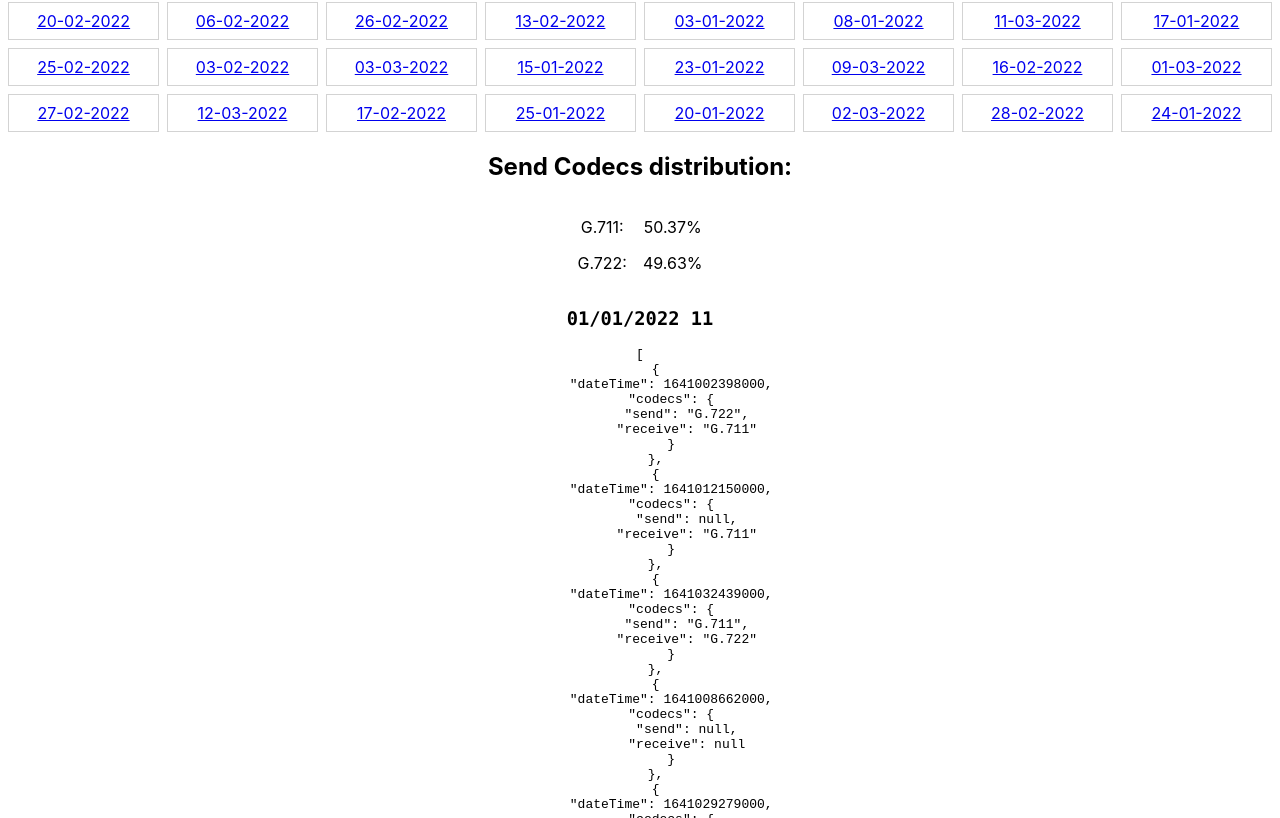
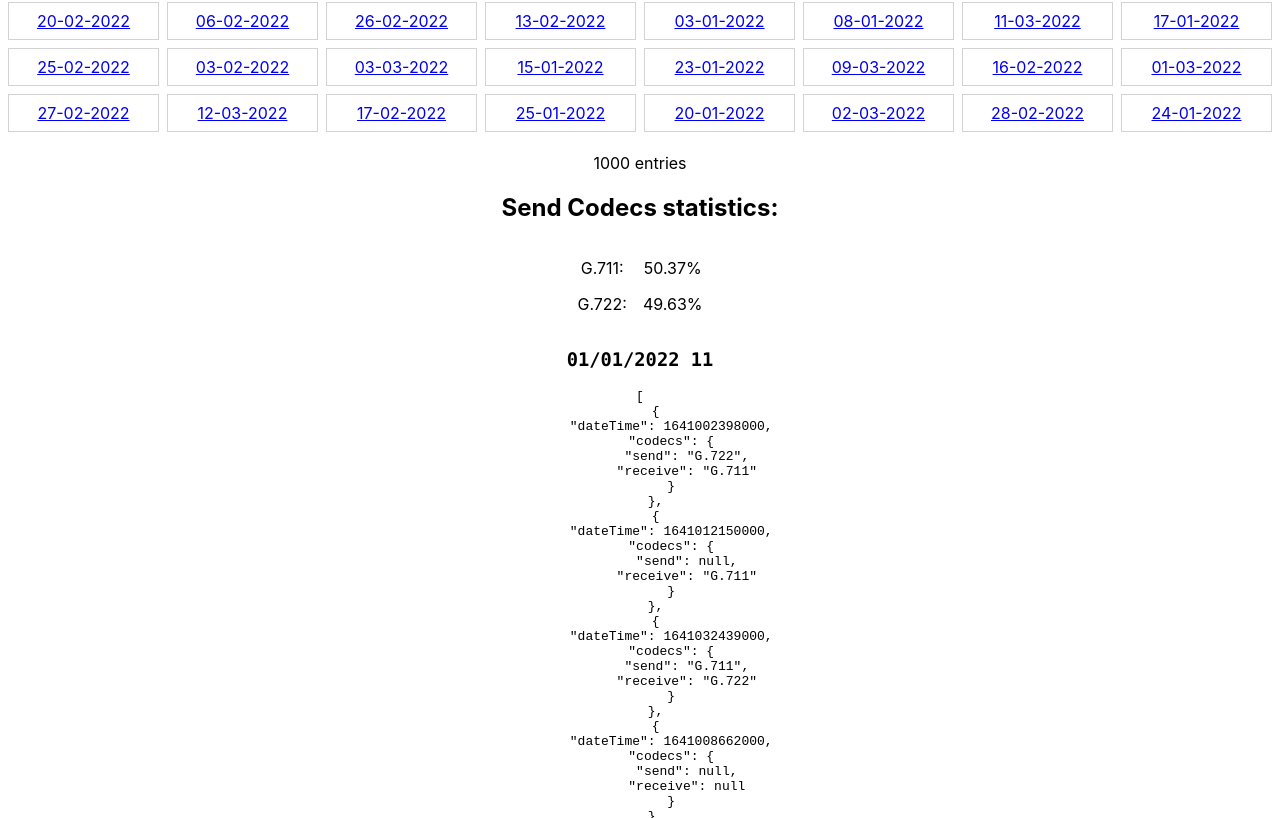
Before and after one commit to maurer2/fernsprecher-kodierer-dekodierer-schau, a React (Create React App) app in the folder app/: page / in a window 1280 px wide. Shown: the part 282-1100 px from the top of the page. Built offline with nearby package versions, Linux system fonts and the light colour scheme.

Commit message:
Added Call and call count

```diff
--- /dev/null
+++ b/app/src/features/calls/components/Call/Call.tsx
@@ -0,0 +1,44 @@
+import { Fragment, ReactElement, useEffect, VFC } from 'react';
+import { useParams } from 'react-router-dom';
+import useCallListGroupedByDate from '../../hooks/useCallListGroupedByDate';
+
+import * as Types from './Call.types'
+
+const Call: VFC<Readonly<Types.CallProps>> = ({calls, sendStatistics}): ReactElement => {
+  const [groupedCallList] = useCallListGroupedByDate(calls);
+  const { day } = useParams();
+
+  console.log(day);
+
+  useEffect(() => {
+    console.log('mounted', calls);
+  }, [calls]);
+
+  return (
+    <div className="container">
+      <h2>Send Codecs statistics:</h2>
+      <dl>
+        {sendStatistics.map(([key, value]) => (
+          <Fragment key={key}>
+            <dt>{key}:</dt>
+            <dt>{value.percentage.toFixed(2)}%</dt>
+          </Fragment>
+        ))}
+      </dl>
+      <div>
+        <code>
+          {Object.entries(groupedCallList).map((group) => (
+            <Fragment key={group[0]}>
+              <h3>
+                {group[0]} {group[1].length}
+              </h3>
+              <pre>{JSON.stringify(group[1], null, 4)}</pre>
+            </Fragment>
+          ))}
+        </code>
+      </div>
+    </div>
+  );
+}
+
+export default Call;
--- /dev/null
+++ b/app/src/features/calls/components/Call/index.ts
@@ -0,0 +1 @@
+export {default} from './Call'
--- a/app/src/features/calls/components/CallList/CallList.tsx
+++ b/app/src/features/calls/components/CallList/CallList.tsx
@@ -1,45 +1,37 @@
-import { Fragment, ReactElement, useEffect, VFC } from 'react';
+import { ReactElement, useEffect, VFC, useMemo } from 'react';
 import { useParams } from 'react-router-dom';
 import useCallListGroupedByDate from '../../hooks/useCallListGroupedByDate';
+import Call from '../Call/Call';
 
-import * as Types from './CallList.types'
+import * as Types from './CallList.types';
 
-const CallList: VFC<Readonly<Types.CallListProps>> = ({calls, sendStatistics}): ReactElement => {
+const CallList: VFC<Readonly<Types.CallListProps>> = ({ calls, sendStatistics }): ReactElement => {
   const [groupedCallList] = useCallListGroupedByDate(calls);
   const { day } = useParams();
 
+  function goPrev(): void {}
+
+  function goNext(): void {}
+
+  const numberOfEntries: number = useMemo(() => {
+    const count = Object.values(groupedCallList)
+      .map((groupEntries) => groupEntries.length)
+      .reduce((total, current) => (total += current), 0);
+
+    return count
+  }, [groupedCallList]);
+
   useEffect(() => {
-    console.log('mounted', calls);
+    console.log('mounted');
   }, [calls]);
 
   return (
     <div className="container">
-      <h2>{day}</h2>
-      <div>
-        <h2>Send Codecs distribution:</h2>
-        <dl>
-          {sendStatistics.map(([key, value]) => (
-            <Fragment key={key}>
-              <dt>{key}:</dt>
-              <dt>{value.percentage.toFixed(2)}%</dt>
-            </Fragment>
-          ))}
-        </dl>
-      </div>
-      <div>
-        <code>
-          {Object.entries(groupedCallList).map((group) => (
-            <Fragment key={group[0]}>
-              <h3>
-                {group[0]} {group[1].length}
-              </h3>
-              <pre>{JSON.stringify(group[1], null, 4)}</pre>
-            </Fragment>
-          ))}
-        </code>
-      </div>
+      <h1>{day}</h1>
+      <span>{numberOfEntries} entries</span>
+      <Call calls={calls} sendStatistics={sendStatistics} />
     </div>
   );
-}
+};
 
-export default CallList
+export default CallList;
```
Also changed, not shown: app/src/features/calls/components/Call/Call.types.ts (added, +13 -0 lines).
